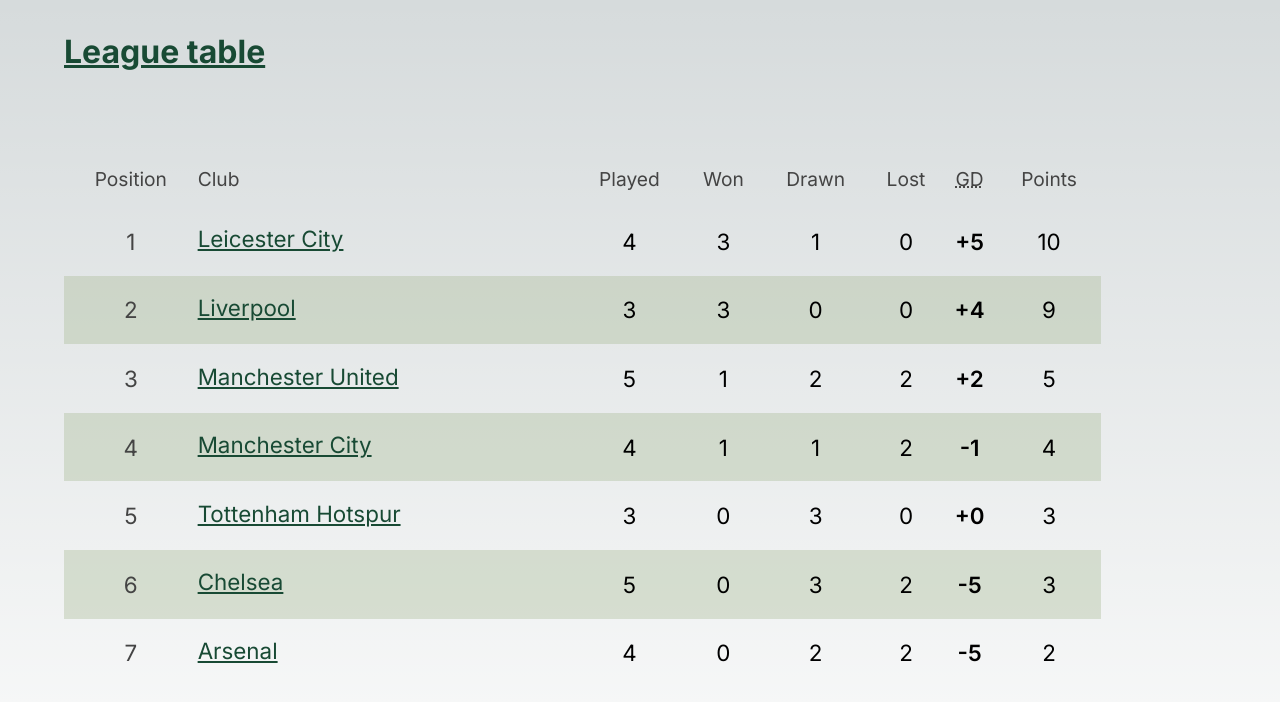
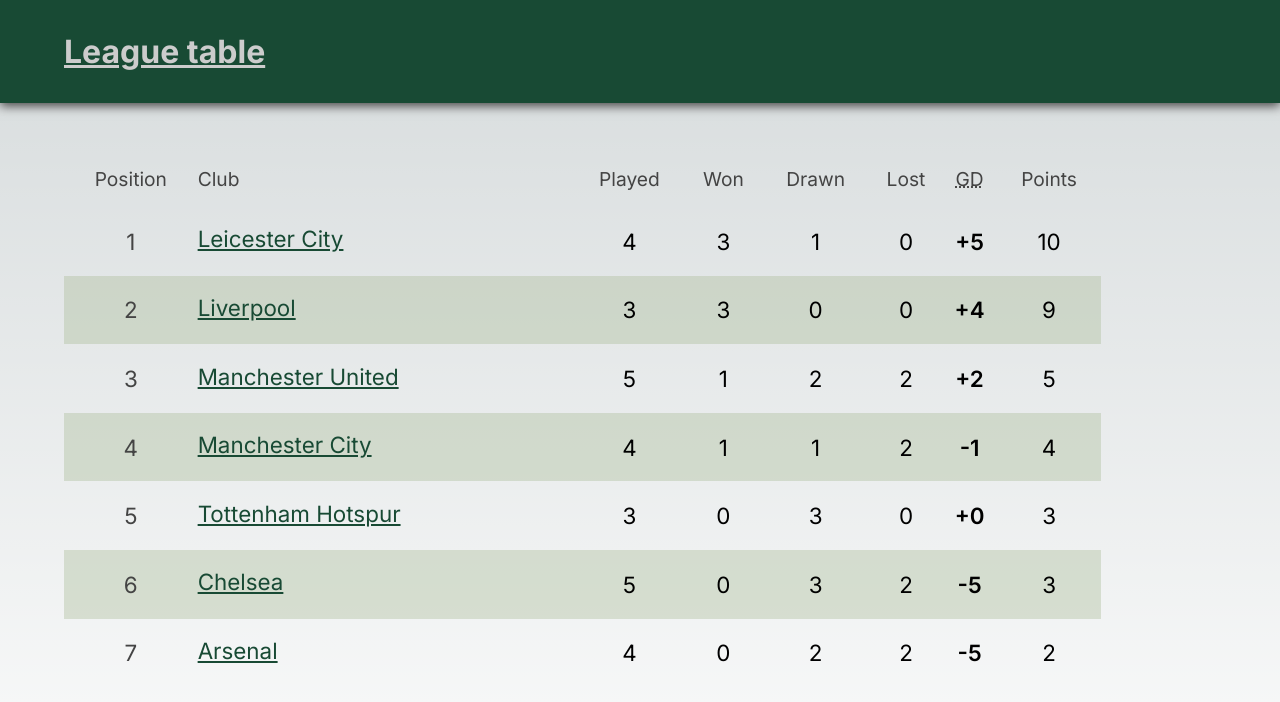
Before and after one commit to rottencandy/next-league-table, a Next.js app: page / in a window 1280 px wide. Shown: the top 702 px of the page. Built offline with nearby package versions, Linux system fonts and the light colour scheme.

Commit message:
make header sticky

```diff
--- a/src/app/page.module.css
+++ b/src/app/page.module.css
@@ -1,23 +1,6 @@
 .main {
   padding: 4rem;
   min-height: 100vh;
-}
-
-.header {
-  color: rgb(var(--primary-color));
-  padding: 2rem 4rem;
-}
-
-.header > a {
-  text-decoration: none;
-}
-
-/* Enable hover only on non-touch devices */
-@media (hover: hover) and (pointer: fine) {
-}
-
-/* Disable all animations */
-@media (prefers-reduced-motion) {
 }
 
 /* Mobile */
--- a/src/components/Header.css
+++ b/src/components/Header.css
@@ -1,8 +1,11 @@
 header {
-  color: rgb(var(--primary-color));
+  background-color: rgb(var(--secondary-color));
   padding: 2rem 4rem;
+  position: sticky;
+  top: 0;
+  box-shadow: 0 3px 10px var(--gray-color);
 }
 
-header > a {
-  text-decoration: none;
+header a {
+  color: var(--lightgray-color);
 }
```
Also changed, not shown: src/app/fixtures/[club]/page.module.css (+0 -9 lines).
